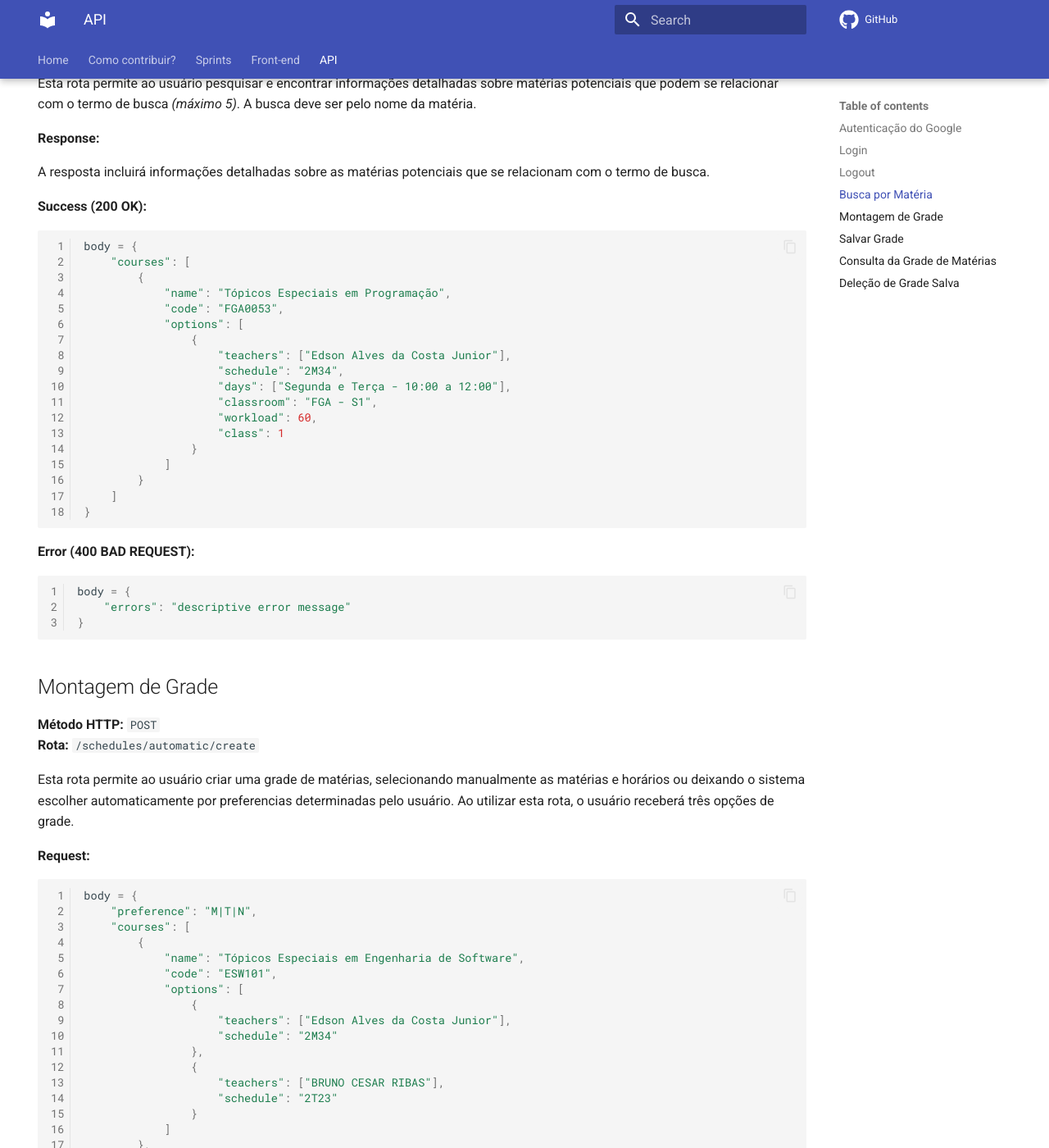
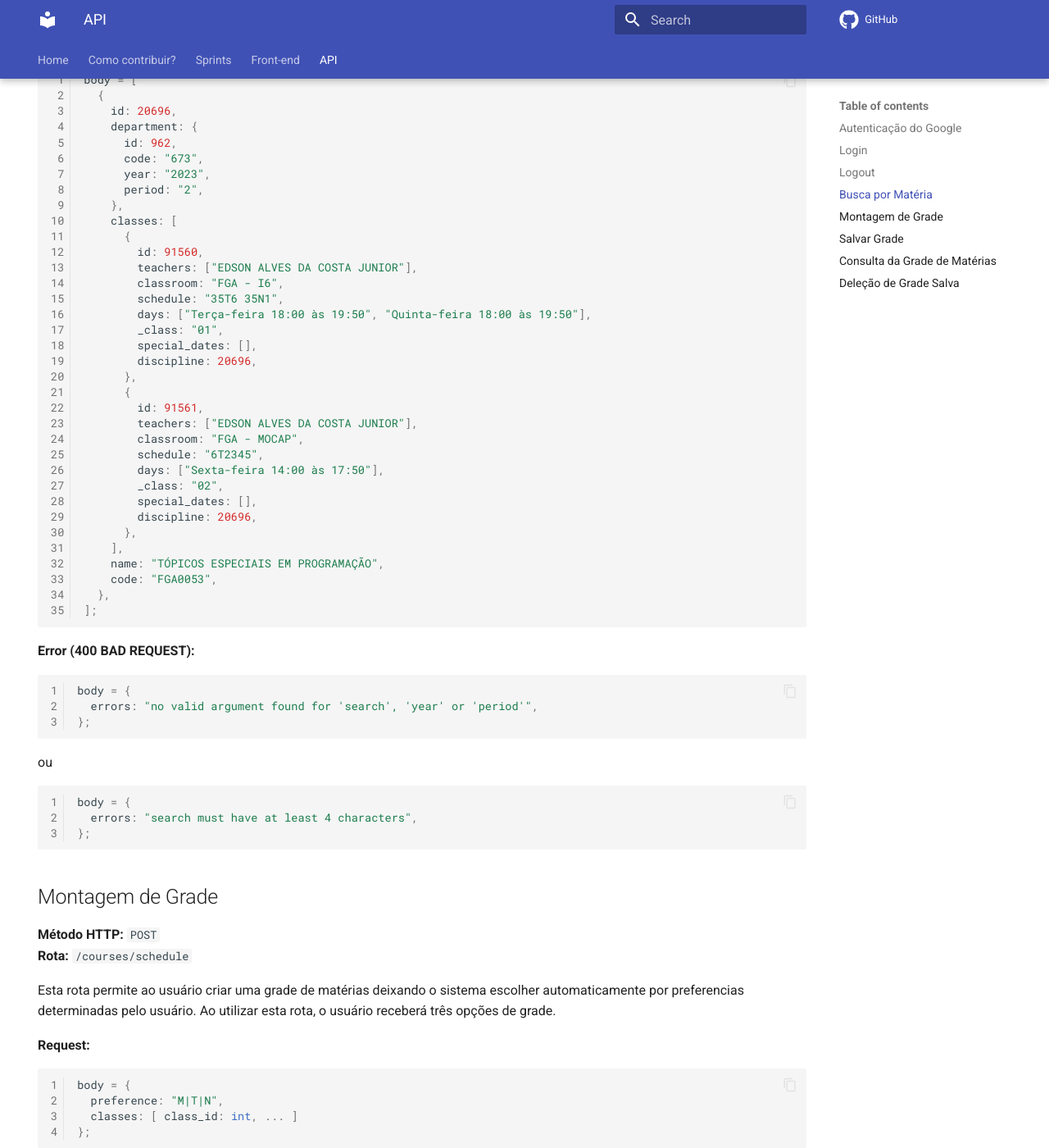
Before and after one commit to unb-mds/2023-2-SuaGradeUnB, an MkDocs documentation site: the page built from docs/api.md, in a window 1280 px wide and 1400 px high, scrolled down 2672 px. Shown: the whole window at 82% size. Built offline with MkDocs 1.6.1 and Material for MkDocs 9.7.7, drawn with Linux system fonts in a browser that asks for light colours; comment, search, counter and statistics services are not loaded; some of the changed text lies outside the part shown.

````diff
--- a/docs/api.md
+++ b/docs/api.md
@@ -32,25 +33,26 @@ A resposta conterá informações de autenticação bem-sucedida, incluindo um t
 **Success (200 OK)**
 
 ```js linenums="1"
-headers = {
-    "Content-Type": "application/json",
-    "Set-Cookie": "refresh=<refresh-token>; Secure; HttpOnly; SameSite=Lax; Expires=<expires-date>"
-},
-body = {
-    "access": "token",
-    "first_name": "name",
-    "last_name": "name",
-    "email": "email",
-    "picture": "picture"
-}
+(headers = {
+  "Content-Type": "application/json",
+  "Set-Cookie":
+    "refresh=<refresh-token>; Secure; HttpOnly; SameSite=Lax; Expires=<expires-date>",
+}),
+  (body = {
+    access: "token",
+    first_name: "name",
+    last_name: "name",
+    email: "email",
+    picture_url: "picture_url",
+  });
 ```
 
 **Error (400 BAD REQUEST)**
 
 ```js linenums="1"
 body = {
-    "errors": "descriptive error message"
-}
+  errors: "descriptive error message",
+};
 ```
 
 ## Login
@@ -75,15 +77,17 @@ headers = {
 **Success (200 OK)**
 
 ```js linenums="1"
-headers = {
-    "Set-Cookie": "refresh=<refresh-token>; Secure; HttpOnly; SameSite=Lax; Expires=<expires-date>"
-},
-body = {
-    "access": "token",
-    "first_name": "name",
-    "last_name": "name",
-    "email": "email"
-}
+(headers = {
+  "Set-Cookie":
+    "refresh=<refresh-token>; Secure; HttpOnly; SameSite=Lax; Expires=<expires-date>",
+}),
+  (body = {
+    access: "token",
+    first_name: "name",
+    last_name: "name",
+    email: "email",
+    picture_url: "picture_url",
+  });
 ```
 
 ## Logout
@@ -97,43 +101,26 @@ Esta rota permite ao usuário fazer logout de sua conta no site.
 
 ```js linenums="1"
 headers = {
-    "Cookie": "refresh=<refresh-token>",
-    "Authorization": "Bearer <access-token>"
-}
+  Cookie: "refresh=<refresh-token>",
+};
 ```
 
 **Response:**
 
 **Suceess (200 OK)**
 
-```js linenums="1"
-body = {
-    "message": "Successfully logged out."
-}
-```
-
 **Error (400 BAD REQUEST)**
-
-```js linenums="1"
-body = {
-    "errors": "descriptive error message"
-}
-```
 
 **Error (401 UNAUTHORIZED)**
 
-```js linenums="1"
-body = {
-    "errors": "access token not provided or invalid"
-}
-```
+**OBSERVAÇÃO:** As respostas não contém conteúdo.
 
 ## Busca por Matéria
 
 **Método HTTP:** `GET` <br>
-**Rota:** `/courses/?search=<search>`
+**Rota:** `/courses/?search=<search>&year=<year>&period=<period>`
 
-Esta rota permite ao usuário pesquisar e encontrar informações detalhadas sobre matérias potenciais que podem se relacionar com o termo de busca *(máximo 5)*. A busca deve ser pelo nome da matéria.
+Esta rota permite ao usuário pesquisar e encontrar informações detalhadas sobre matérias potenciais que podem se relacionar com o termo de busca _(máximo 8)_. A busca deve ser pelo nome ou código da disciplina.
 
 **Response:**
 
@@ -142,70 +129,76 @@ A resposta incluirá informações detalhadas sobre as matérias potenciais que
 **Success (200 OK):**
 
 ```js linenums="1"
-body = {
-    "courses": [
-        {
-            "name": "Tópicos Especiais em Programação",
-            "code": "FGA0053",
-            "options": [
-                {
-                    "teachers": ["Edson Alves da Costa Junior"],
-                    "schedule": "2M34",
-                    "days": ["Segunda e Terça - 10:00 a 12:00"],
-                    "classroom": "FGA - S1",
-                    "workload": 60,
-                    "class": 1
-                }
-            ]
-        }
-    ]
-}
+body = [
+  {
+    id: 20696,
+    department: {
+      id: 962,
+      code: "673",
+      year: "2023",
+      period: "2",
+    },
+    classes: [
+      {
+        id: 91560,
+        teachers: ["EDSON ALVES DA COSTA JUNIOR"],
+        classroom: "FGA - I6",
+        schedule: "35T6 35N1",
+        days: ["Terça-feira 18:00 às 19:50", "Quinta-feira 18:00 às 19:50"],
+        _class: "01",
+        special_dates: [],
+        discipline: 20696,
+      },
+      {
+        id: 91561,
+        teachers: ["EDSON ALVES DA COSTA JUNIOR"],
+        classroom: "FGA - MOCAP",
+        schedule: "6T2345",
+        days: ["Sexta-feira 14:00 às 17:50"],
+        _class: "02",
+        special_dates: [],
+        discipline: 20696,
+      },
+    ],
+    name: "TÓPICOS ESPECIAIS EM PROGRAMAÇÃO",
+    code: "FGA0053",
+  },
+];
 ```
 
 **Error (400 BAD REQUEST):**
 
 ```js linenums="1"
 body = {
-    "errors": "descriptive error message"
-}
+  errors: "no valid argument found for 'search', 'year' or 'period'",
+};
+```
+
+ou
+
+```js linenums="1"
+body = {
+  errors: "search must have at least 4 characters",
+};
 ```
 
 ## Montagem de Grade
 
 **Método HTTP:** `POST` <br>
-**Rota:** `/schedules/automatic/create`
+**Rota:** `/courses/schedule`
 
-Esta rota permite ao usuário criar uma grade de matérias, selecionando manualmente as matérias e horários ou deixando o sistema escolher automaticamente por preferencias determinadas pelo usuário. Ao utilizar esta rota, o usuário receberá três opções de grade.
+Esta rota permite ao usuário criar uma grade de matérias deixando o sistema escolher automaticamente por preferencias determinadas pelo usuário. Ao utilizar esta rota, o usuário receberá três opções de grade.
 
 **Request:**
 
 ```js linenums="1"
 body = {
-    "preference": "M|T|N",
-    "courses": [
-        {
-            "name": "Tópicos Especiais em Engenharia de Software",
-            "code": "ESW101",
-            "options": [
-                {
-                    "teachers": ["Edson Alves da Costa Junior"],
-                    "schedule": "2M34"
-                },
-                {
-                    "teachers": ["BRUNO CESAR RIBAS"],
-                    "schedule": "2T23"
-                }
-            ]
-        },
-        {
-            "name": "Fisica 1",
-            "code": "FIS101"
-        }
-    ]
-}
+  preference: "M|T|N",
+  classes: [ class_id: int, ... ]
+};
 ```
 
-- Caso as opções de matéria possuam horários ou professores ou ambos, o sistema dará preferência para escolha dessas opções. Caso contrário, o sistema escolherá automaticamente.
+- O campo _classes_ recebe um array de inteiros contendo os ids das turmas selecionadas.
 
 **Response:**
 
@@ -239,38 +232,37 @@ body = {
 
 ```js linenums="1"
 body = {
-    "errors": "descriptive error message"
-}
+  errors: "descriptive error message",
+};
 ```
 
 ## Salvar Grade
 
 **Método HTTP:** `POST` <br>
-**Rota:** `/schedules/save`
+**Rota:** `/courses/schedules/save`
 
 Esta rota permite ao usuário salvar uma grade de matérias, caso deseje utilizá-la novamente no futuro.
 
 **Request:**
 
 ```js linenums="1"
-header = {
-    "Authorization": "Bearer <access-token>"
-},
-body = {
-    "id": 123,
-    "courses": [
-        {
-            "FGA0053": {
-                "teachers": ["Edson Alves da Costa Junior"],
-                "schedule": "2M34"
-            },
-            "FGA0030": {
-                "teachers": ["BRUNO CESAR RIBAS"],
-                "schedule": "2T23"
-            }
-        }
-    ]
-}
+(header = {
+  Authorization: "Bearer <access-token>",
+}),
+  (body = [
+    [
+      {
+        FGA0053: {
+          teachers: ["Edson Alves da Costa Junior"],
+          schedule: "2M34",
+        },
+        FGA0030: {
+          teachers: ["BRUNO CESAR RIBAS"],
+          schedule: "2T23",
+        },
+      },
+    ], ...
+  ]);
 ```
 
 **Response:**
@@ -281,30 +273,30 @@ A resposta confirmará a criação bem-sucedida da grade de matérias.
 
 ```js linenums="1"
 body = {
-    "message": "Grade salva com sucesso."
-}
+  message: "Grade salva com sucesso.",
+};
 ```
 
 **Error (400 BAD REQUEST):**
 
 ```js linenums="1"
 body = {
-    "errors": "descriptive error message"
-}
+  errors: "descriptive error message",
+};
 ```
 
 **Error (401 UNAUTHORIZED):**
 
 ```js linenums="1"
 body = {
-    "errors": "access token not provided or invalid"
-}
+  errors: "access token not provided or invalid",
+};
 ```
 
 ## Consulta da Grade de Matérias
 
 **Método HTTP:** `GET` <br>
-**Rota:** `/schedules`
+**Rota:** `/courses/schedules`
 
 Esta rota permite ao usuário visualizar as grades de matérias criadas e salvas por ele.
 
@@ -324,58 +316,58 @@ A resposta incluirá uma lista de grades de matérias salvas pelo usuário.
 
 ```js linenums="1"
 body = {
-    "schedules": [
+  schedules: [
+    {
+      id: 123,
+      courses: [
         {
-            "id": 123,
-            "courses": [
-                {
-                    "FGA0053": {
-                        "teachers": ["Edson Alves da Costa Junior"],
-                        "schedule": "2M34"
-                    },
-                    "FGA0030": {
-                        "teachers": ["BRUNO CESAR RIBAS"],
-                        "schedule": "2T23"
-                    }
-                }
-            ]
-        }
-    ]
-}
+          FGA0053: {
+            teachers: ["Edson Alves da Costa Junior"],
+            schedule: "2M34",
+          },
+          FGA0030: {
+            teachers: ["BRUNO CESAR RIBAS"],
+            schedule: "2T23",
+          },
+        },
+      ],
+    },
+  ],
+};
 ```
 
 **Error (400 BAD REQUEST):**
 
 ```js linenums="1"
 body = {
-    "errors": "descriptive error message"
-}
+  errors: "descriptive error message",
+};
 ```
 
 **Error (401 UNAUTHORIZED):**
 
 ```js linenums="1"
 body = {
-    "errors": "access token not provided or invalid"
-}
+  errors: "access token not provided or invalid",
+};
 ```
 
 ## Deleção de Grade Salva
 
 **Método HTTP:** `DELETE` <br>
-**Rota:** `/schedules/delete`
+**Rota:** `/courses/schedules`
 
 Esta rota permite ao usuário excluir uma grade de matérias salva anteriormente.
 
 **Request:**
 
 ```js linenums="1"
-headers = {
-    "Authorization": "Bearer <access-token>"
-},
-body = {
-    "id": 123
-}
+(headers = {
+  Authorization: "Bearer <access-token>",
+}),
+  (body = {
+    id: 123,
+  });
 ```
 
 **Response:**
@@ -386,22 +378,22 @@ A resposta confirmará a exclusão bem-sucedida da grade de matérias.
 
 ```js linenums="1"
 body = {
-    "message": "Successfully deleted."
-}
+  message: "Successfully deleted.",
+};
 ```
 
 **Error (400 BAD REQUEST):**
 
 ```js linenums="1"
 body = {
-    "errors": "descriptive error message"
-}
+  errors: "descriptive error message",
+};
 ```
 
 **Error (401 UNAUTHORIZED):**
 
 ```js linenums="1"
 body = {
-    "errors": "access token not provided or invalid"
-}
+  errors: "access token not provided or invalid",
+};
 ```
````
Also changed, not shown: other parts of docs/api.md (+9 -8 lines).
